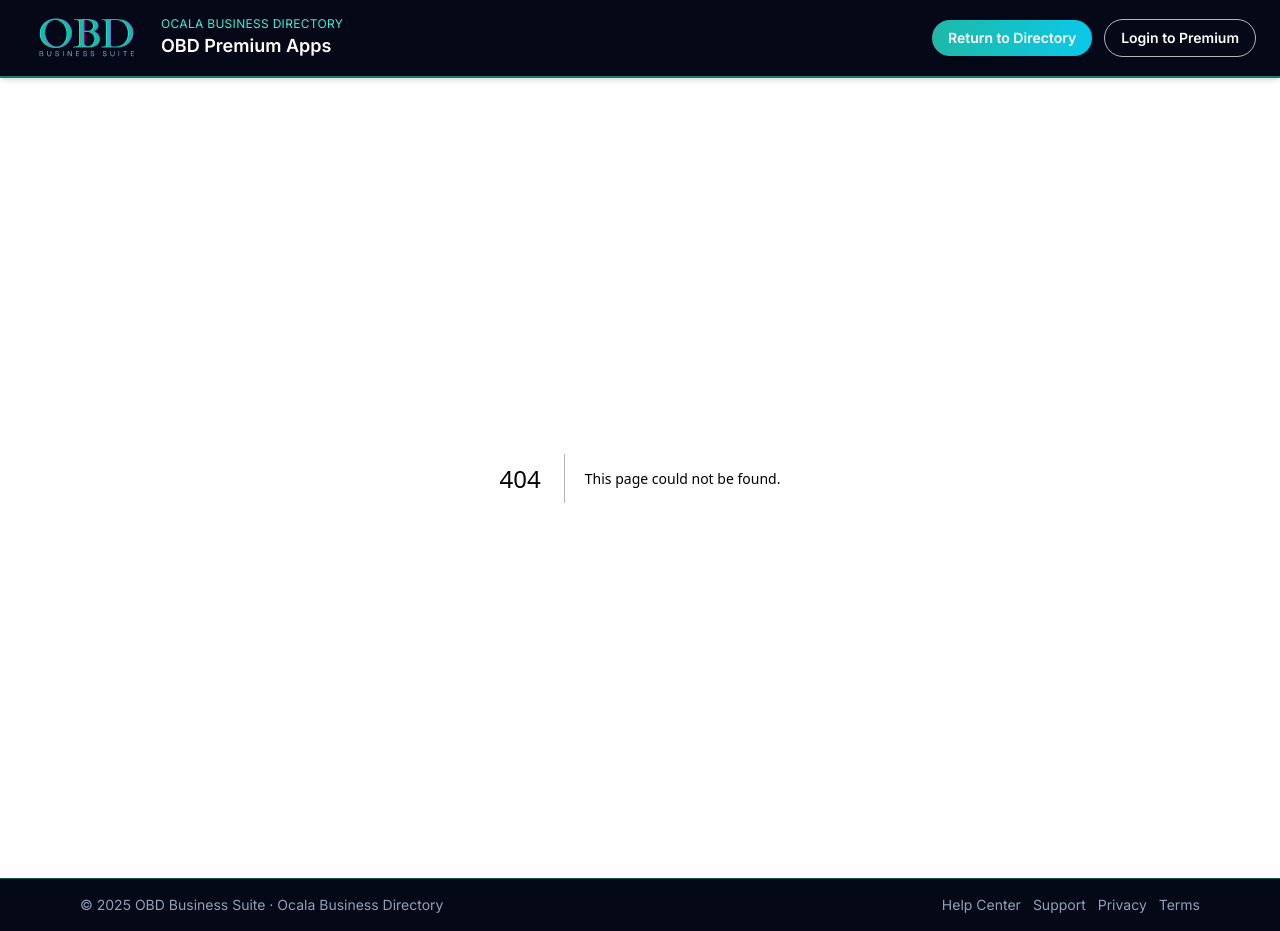
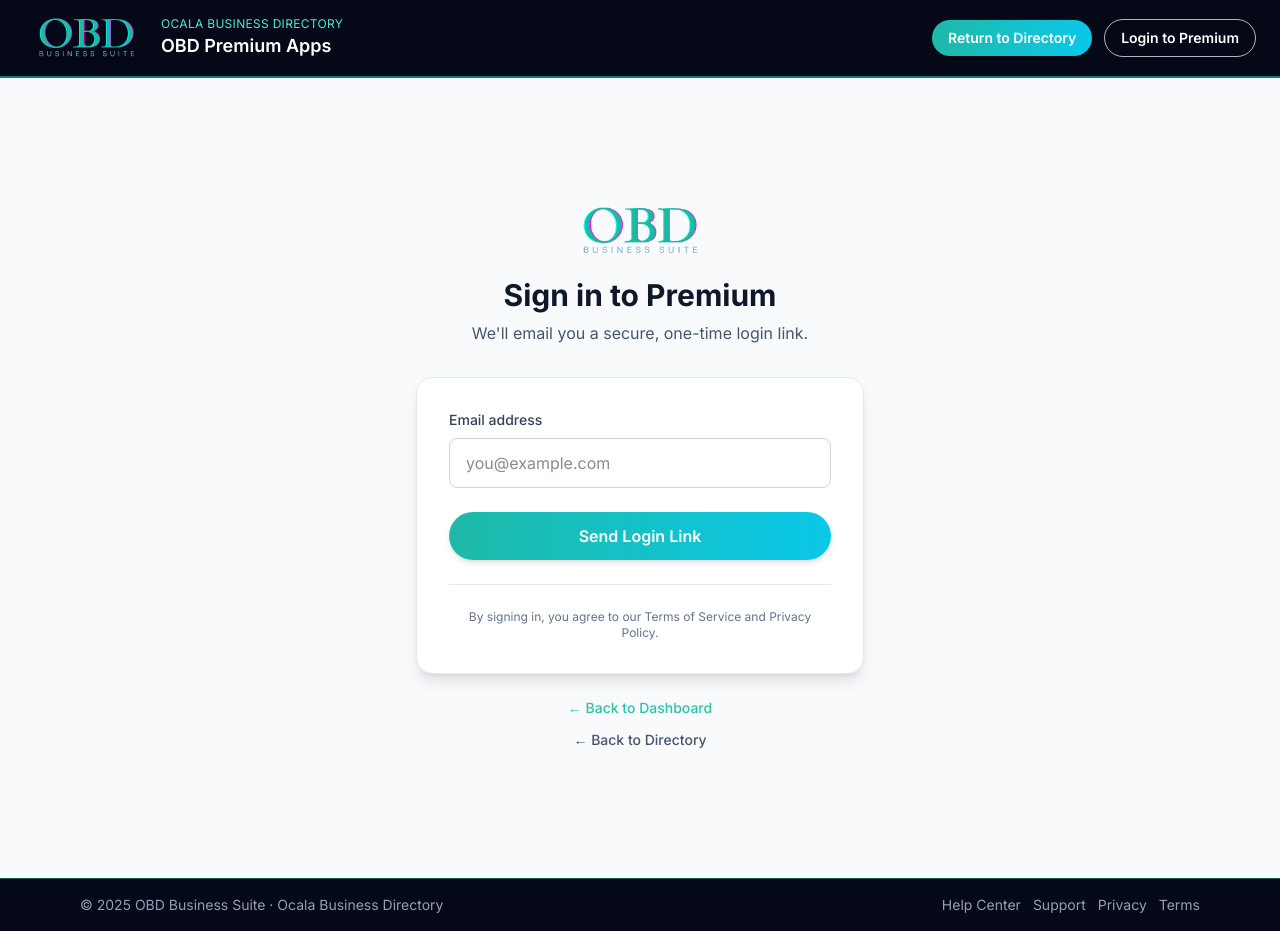
Before and after one commit to acemetillidie0001/obd-premium-apps, a Next.js app: page /login in a window 1280 px wide. Before the commit this address had no page. Built offline with nearby package versions, Linux system fonts and the light colour scheme.

Commit message:
fix: edge-safe middleware + canonical /login route

```diff
--- /dev/null
+++ b/src/app/login/page.tsx
@@ -0,0 +1,146 @@
+"use client";
+
+import { useState, Suspense } from "react";
+import { signIn } from "next-auth/react";
+import { useSearchParams } from "next/navigation";
+import Link from "next/link";
+
+function LoginForm() {
+  const [email, setEmail] = useState("");
+  const [isLoading, setIsLoading] = useState(false);
+  const [message, setMessage] = useState<{ type: "success" | "error"; text: string } | null>(null);
+  const searchParams = useSearchParams();
+  // Support both "callbackUrl" (from middleware) and "next" (legacy)
+  const callbackUrl = searchParams.get("callbackUrl") || searchParams.get("next") || "/";
+
+  const handleSubmit = async (e: React.FormEvent) => {
+    e.preventDefault();
+    setIsLoading(true);
+    setMessage(null);
+
+    try {
+      const result = await signIn("email", {
+        email,
+        redirect: false,
+        callbackUrl,
+      });
+
+      if (result?.error) {
+        setMessage({ type: "error", text: result.error });
+      } else {
+        setMessage({
+          type: "success",
+          text: "Check your email! We've sent you a secure, one-time login link.",
+        });
+        setEmail("");
+      }
+    } catch (error) {
+      setMessage({
+        type: "error",
+        text: "Something went wrong. Please try again.",
+      });
+    } finally {
+      setIsLoading(false);
+    }
+  };
+
+  return (
+    <main className="min-h-screen bg-slate-50 flex items-center justify-center px-4 py-12">
+      <div className="w-full max-w-md">
+        {/* Logo/Header */}
+        <div className="text-center mb-8">
+          <Link href="/" className="inline-block mb-4">
+            <img src="/obd-logo.png" alt="OBD Logo" className="h-12 w-auto mx-auto" />
+          </Link>
+          <h1 className="text-3xl font-bold text-slate-900 mb-2">Sign in to Premium</h1>
+          <p className="text-slate-600 mb-1">
+            We'll email you a secure, one-time login link.
+          </p>
+        </div>
+
+        {/* Login Form */}
+        <div className="bg-white rounded-2xl shadow-lg border border-slate-200 p-8">
+          <form onSubmit={handleSubmit} className="space-y-6">
+            <div>
+              <label htmlFor="email" className="block text-sm font-medium text-slate-700 mb-2">
+                Email address
+              </label>
+              <input
+                id="email"
+                type="email"
+                value={email}
+                onChange={(e) => setEmail(e.target.value)}
+                required
+                placeholder="you@example.com"
+                className="w-full px-4 py-3 border border-slate-300 rounded-lg focus:ring-2 focus:ring-[#29c4a9] focus:border-transparent outline-none transition"
+                disabled={isLoading}
+              />
+            </div>
+
+            {message && (
+              <div
+                className={`p-4 rounded-lg ${
+                  message.type === "success"
+                    ? "bg-green-50 text-green-800 border border-green-200"
+                    : "bg-red-50 text-red-800 border border-red-200"
+                }`}
+              >
+                <p className="text-sm font-medium">{message.text}</p>
+              </div>
+            )}
+
+            <button
+              type="submit"
+              disabled={isLoading}
+              className="w-full bg-gradient-to-r from-[#1EB9A7] to-[#0AC8E9] text-white font-semibold py-3 px-6 rounded-full hover:opacity-90 transition disabled:opacity-50 disabled:cursor-not-allowed shadow-md"
+            >
+              {isLoading ? "Sending..." : "Send Login Link"}
+            </button>
+          </form>
+
+          <div className="mt-6 pt-6 border-t border-slate-200">
+            <p className="text-xs text-slate-500 text-center">
+              By signing in, you agree to our Terms of Service and Privacy Policy.
+            </p>
+          </div>
+        </div>
+
+        {/* Navigation Links */}
+        <div className="mt-6 space-y-3 text-center">
+          <Link
+            href="/"
+            className="block text-sm text-[#29c4a9] hover:text-[#1EB9A7] font-medium"
+          >
+            ← Back to Dashboard
+          </Link>
+          <Link
+            href="https://ocalabusinessdirectory.com"
+            className="block text-sm text-slate-600 hover:text-slate-900 font-medium"
+          >
+            ← Back to Directory
+          </Link>
+        </div>
+      </div>
+    </main>
+  );
+}
+
+export default function LoginPage() {
+  return (
+    <Suspense fallback={
+      <main className="min-h-screen bg-slate-50 flex items-center justify-center px-4 py-12">
+        <div className="w-full max-w-md">
+          <div className="bg-white rounded-2xl shadow-lg border border-slate-200 p-8">
+            <div className="animate-pulse space-y-4">
+              <div className="h-8 bg-slate-200 rounded w-3/4"></div>
+              <div className="h-10 bg-slate-200 rounded"></div>
+              <div className="h-10 bg-slate-200 rounded"></div>
+            </div>
+          </div>
+        </div>
+      </main>
+    }>
+      <LoginForm />
+    </Suspense>
+  );
+}
--- a/src/middleware.ts
+++ b/src/middleware.ts
@@ -1,37 +1,36 @@
+/**
+ * Edge-safe middleware for protecting /apps routes
+ *
+ * Verification checklist:
+ * - Visiting / should work without login (not matched by middleware)
+ * - Visiting /login should work without 500 (not matched by middleware)
+ * - Visiting /apps should redirect to /login when logged out
+ * - After login, /apps loads successfully
+ *
+ * IMPORTANT: This middleware uses ONLY Edge-compatible APIs.
+ * Do NOT import Prisma, NextAuth config, or env validation modules here.
+ */
+
 import { NextResponse } from "next/server";
 import type { NextRequest } from "next/server";
-import { auth } from "@/lib/auth";
+import { getToken } from "next-auth/jwt";
 
-export default auth((req: NextRequest & { auth?: any }) => {
-  const { pathname } = req.nextUrl;
+export async function middleware(req: NextRequest) {
+  const token = await getToken({
+    req,
+    secret: process.env.NEXTAUTH_SECRET,
+  });
 
-  // Allow all /api/auth routes (NextAuth handles these)
-  if (pathname.startsWith("/api/auth")) {
-    return NextResponse.next();
+  if (!token) {
+    const url = req.nextUrl.clone();
+    url.pathname = "/login";
+    url.searchParams.set("callbackUrl", req.nextUrl.pathname + req.nextUrl.search);
+    return NextResponse.redirect(url);
   }
 
-  // Protect /apps/* routes - require authentication
-  if (pathname.startsWith("/apps")) {
-    if (!req.auth) {
-      const loginUrl = new URL("/login", req.url);
-      loginUrl.searchParams.set("callbackUrl", pathname);
-      return NextResponse.redirect(loginUrl);
-    }
-  }
-
-  // Protect /api/* routes (except /api/auth which is already handled above)
-  if (pathname.startsWith("/api")) {
-    if (!req.auth) {
-      const loginUrl = new URL("/login", req.url);
-      loginUrl.searchParams.set("callbackUrl", pathname);
-      return NextResponse.redirect(loginUrl);
-    }
-  }
-
-  // Allow all other routes (/, /login, /_next, static files, etc.)
   return NextResponse.next();
-});
+}
 
 export const config = {
-  matcher: ["/apps/:path*", "/api/:path*"],
+  matcher: ["/apps/:path*"],
 };
```
